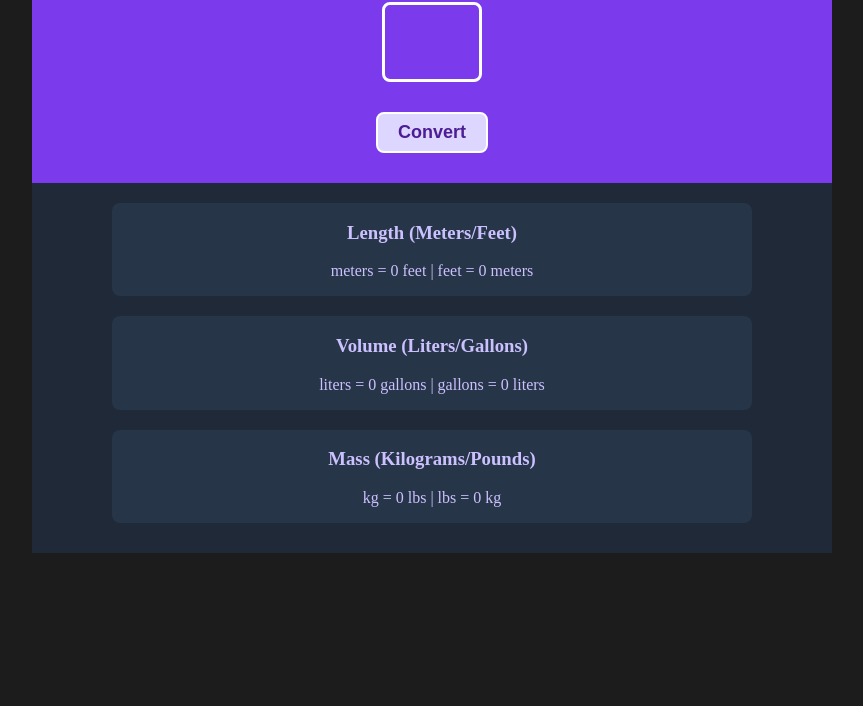
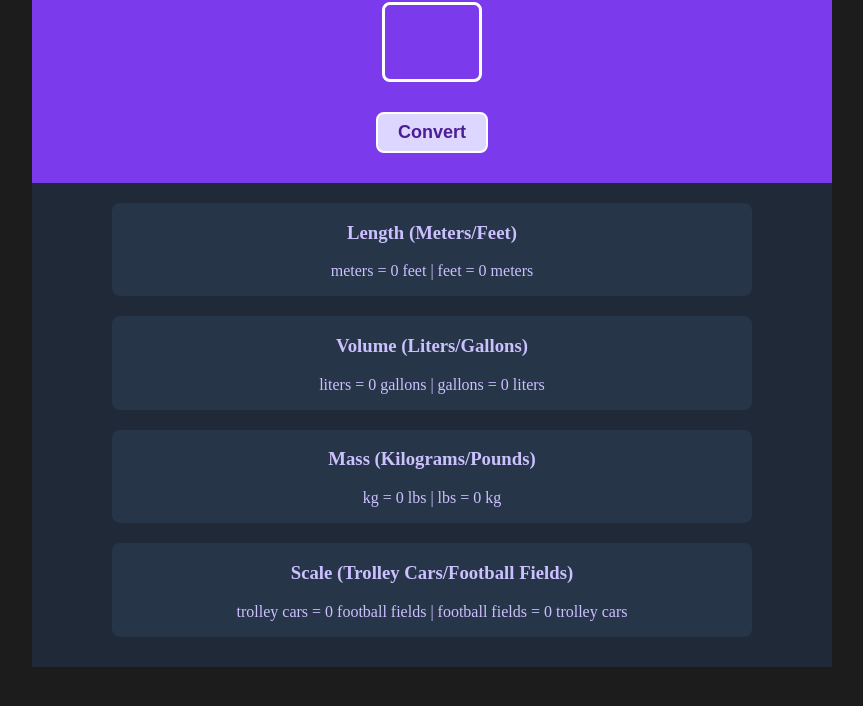
Before and after one commit to am-will/Freedom-Unit-Converter, a website built with Vite: page index.html in a window 1280 px wide. Both pictures are taken after typing "Sample" into the empty fields and a click on the button "Convert". Shown: the part 88-794 px from the top of the page, without its empty margins (208-1071 px from the left). Built offline with nearby package versions, Linux system fonts and the light colour scheme.

Commit message:
Added trolley car to football fields

```diff
--- a/index.css
+++ b/index.css
@@ -69,6 +69,6 @@ body {
     text-align: center;
     color: #ccc1ff;
 }
-#mass {
+#football {
     margin-bottom: 30px;
 }
--- a/index.html
+++ b/index.html
@@ -22,6 +22,10 @@
                 <h3>Mass (Kilograms/Pounds)</h3>
                 <p id="kilo-pound">20 kg = 65.166 lbs | 20 lbs = 6.096 kg</p>
             </div>
+            <div class="conversion-box" id="football">
+                <h3>Scale (Trolley Cars/Football Fields)</h3>
+                <p id="trolley-football">14 Trolley Cars = 1.3 football fields | 14 football fields = 137 trolley cars</p>
+            </div>
         </div>
         <script src="index.js"></script>
     </body>
--- a/index.js
+++ b/index.js
@@ -54,6 +54,7 @@ document.addEventListener('DOMContentLoaded', () => {
 const meterFoot = document.getElementById("meter-foot")
 const literGal = document.getElementById("liter-gal")
 const kiloPound = document.getElementById("kilo-pound")
+const trolleyFootball = document.getElementById("trolley-football")
 const convertButton = document.getElementById("convert-btn")
 
 convertButton.addEventListener("click", function() {
@@ -64,8 +65,11 @@ convertButton.addEventListener("click", function() {
     let galToLiter = Math.round((inputValue / 0.264) * 100) / 100
     let kgToPound = Math.round((inputValue * 2.204) * 100) / 100
     let poundToKg = Math.round((inputValue / 2.204) * 100) / 100
+    let trolleyToFootball = Math.round((inputValue / 9.2) * 100) / 100
+    let footballToTrolley = Math.round((inputValue * 9.2) * 100) / 100
     meterFoot.innerHTML = `${inputValue} meters = ${meterToFoot} feet | ${inputValue} feet = ${footToMeter} meters`
     literGal.innerHTML = `${inputValue} liters = ${literToGal} gallons | ${inputValue} gallons = ${galToLiter} liters`
     kiloPound.innerHTML = `${inputValue} kg = ${kgToPound} lbs | ${inputValue} lbs = ${poundToKg} kg`
+    trolleyFootball.innerHTML = `${inputValue} trolley cars = ${trolleyToFootball} football fields | ${inputValue} football fields = ${footballToTrolley} trolley cars`
 
 })
```
